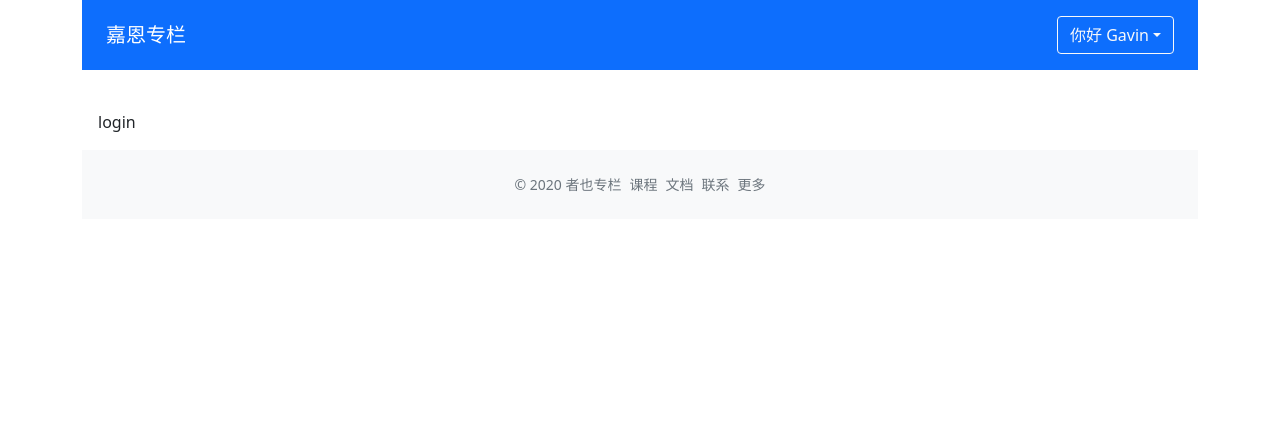
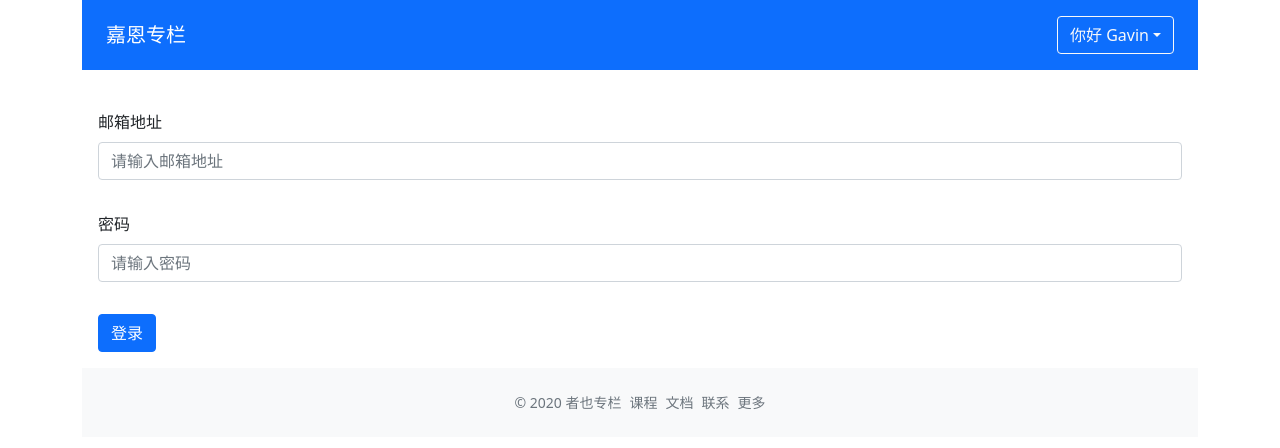
Before and after one commit to jiaen188/vue3-zhihu-project, a Vue app: page /login in a window 1280 px wide. Shown: the top 448 px of the page. Built offline with nearby package versions, Linux system fonts and the light colour scheme.

Commit message:
feaet: 添加路由

```diff
--- a/src/App.vue
+++ b/src/App.vue
@@ -1,16 +1,6 @@
 <template>
   <div class="container">
     <global-header :user="currentUser"></global-header>
-    <!-- <column-list :list="list" /> -->
-    <!-- <validate-form action="" @form-submit="onFormSubmit">
-      <div class="mb-3">
-        <label class="form-label">邮箱地址</label>
-        <validate-input ref="inputRef" :rules="emailRules" v-model="emailVal" type="text" placeholder="请输入邮箱地址" />
-      </div>
-      <template v-slot:submit>
-        <div class="btn btn-danger">提交</div>
-      </template>
-    </validate-form> -->
     <router-view></router-view>
     <footer class="text-center py-4 text-secondary bg-light mt-6">
       <small>
@@ -27,69 +17,23 @@
 </template>
 
 <script lang="ts">
-import { defineComponent, ref } from 'vue'
+import { defineComponent } from 'vue'
 import 'bootstrap/dist/css/bootstrap.min.css'
-import ColumnList, { ColumnProps } from './components/ColumnList.vue'
 import GlobalHeader, { UserProps } from './components/GlobalHeader.vue'
-import ValidateInput, { RulesProp } from './components/ValidateInput.vue'
-import ValidateForm from './components/ValidateForm.vue'
 
 const currentUser: UserProps = {
   isLogin: true,
   name: 'Gavin'
 }
-const testData: ColumnProps[] = [
-  {
-    id: 1,
-    title: 'test1的专栏',
-    desc: '这是的test1专栏，有一段非常有意思的简介，可以更新一下欧',
-    avatar: 'http://vue-maker.oss-cn-hangzhou.aliyuncs.com/vue-marker/5ee22dd58b3c4520912b9470.jpg?x-oss-process=image/resize,m_pad,h_100,w_100'
-  },
-  {
-    id: 2,
-    title: 'test2的专栏',
-    desc: '这是的test2专栏，有一段非常有意思的简介，可以更新一下欧',
-    avatar: 'http://vue-maker.oss-cn-hangzhou.aliyuncs.com/vue-marker/5ee22dd58b3c4520912b9470.jpg?x-oss-process=image/resize,m_pad,h_100,w_100'
-  },
-  {
-    id: 1,
-    title: 'test1的专栏',
-    desc: '这是的test1专栏，有一段非常有意思的简介，可以更新一下欧'
-    // avatar: 'http://vue-maker.oss-cn-hangzhou.aliyuncs.com/vue-marker/5ee22dd58b3c4520912b9470.jpg?x-oss-process=image/resize,m_pad,h_100,w_100'
-  },
-  {
-    id: 2,
-    title: 'test2的专栏',
-    desc: '这是的test2专栏，有一段非常有意思的简介，可以更新一下欧',
-    avatar: 'http://vue-maker.oss-cn-hangzhou.aliyuncs.com/vue-marker/5ee22dd58b3c4520912b9470.jpg?x-oss-process=image/resize,m_pad,h_100,w_100'
-  }
-]
 
 export default defineComponent({
   name: 'App',
   components: {
-    // ColumnList,
     GlobalHeader
-    // ValidateInput,
-    // ValidateForm
   },
   setup () {
-    const inputRef = ref<any>()
-    const emailVal = ref('ewrw@123.com')
-    const emailRules: RulesProp = [
-      { type: 'required', message: '电子邮箱地址不能为空' },
-      { type: 'email', message: '请输入正确格式的电子邮箱' }
-    ]
-    const onFormSubmit = (result: boolean) => {
-      console.log('onFormSubmit', result)
-    }
     return {
-      list: testData,
-      currentUser,
-      emailRules,
-      emailVal,
-      onFormSubmit,
-      inputRef
+      currentUser
     }
   }
 })
--- a/src/components/ColumnList.vue
+++ b/src/components/ColumnList.vue
@@ -6,7 +6,7 @@
           <img :src="column.avatar" :alt="column.title" class="rounded-circle border border-light my-3" >
           <h5 class="card-title">{{column.title}}</h5>
           <p class="card-text text-left">{{column.desc}}</p>
-          <a href="#" class="btn btn-outline-primary">进入专栏</a>
+          <router-link :to="`/column/${column._id}`" class="btn btn-outline-primary">进入专栏</router-link>
         </div>
       </div>
     </div>
--- a/src/router.ts
+++ b/src/router.ts
@@ -1,6 +1,7 @@
 import { createRouter, createWebHistory } from 'vue-router'
 import Home from './views/Home.vue'
 import Login from './views/Login.vue'
+import ColumnDetail from './views/ColumnDetail.vue'
 
 const routerHistory = createWebHistory()
 const router = createRouter({
@@ -15,6 +16,11 @@ const router = createRouter({
       path: '/login',
       name: 'login',
       component: Login
+    },
+    {
+      path: '/column/:id',
+      name: 'column',
+      component: ColumnDetail
     }
   ]
 })
--- /dev/null
+++ b/src/views/ColumnDetail.vue
@@ -0,0 +1,19 @@
+<template>
+  <h1>
+    <pre>{{route}}</pre>
+  </h1>
+</template>
+
+<script lang="ts">
+import { defineComponent } from 'vue'
+import { useRoute } from 'vue-router'
+
+export default defineComponent({
+  setup () {
+    const route = useRoute()
+    return {
+      route
+    }
+  }
+})
+</script>
--- a/src/views/Home.vue
+++ b/src/views/Home.vue
@@ -1,13 +1,49 @@
 <template>
   <div class="home-page">
-    home
+    <column-list :list="list" />
   </div>
 </template>
 
 <script lang="ts">
 import { defineComponent } from 'vue'
+import ColumnList, { ColumnProps } from '../components/ColumnList.vue'
+
+const testData: ColumnProps[] = [
+  {
+    id: 1,
+    title: 'test1的专栏',
+    desc: '这是的test1专栏，有一段非常有意思的简介，可以更新一下欧',
+    avatar: 'http://vue-maker.oss-cn-hangzhou.aliyuncs.com/vue-marker/5ee22dd58b3c4520912b9470.jpg?x-oss-process=image/resize,m_pad,h_100,w_100'
+  },
+  {
+    id: 2,
+    title: 'test2的专栏',
+    desc: '这是的test2专栏，有一段非常有意思的简介，可以更新一下欧',
+    avatar: 'http://vue-maker.oss-cn-hangzhou.aliyuncs.com/vue-marker/5ee22dd58b3c4520912b9470.jpg?x-oss-process=image/resize,m_pad,h_100,w_100'
+  },
+  {
+    id: 1,
+    title: 'test1的专栏',
+    desc: '这是的test1专栏，有一段非常有意思的简介，可以更新一下欧'
+    // avatar: 'http://vue-maker.oss-cn-hangzhou.aliyuncs.com/vue-marker/5ee22dd58b3c4520912b9470.jpg?x-oss-process=image/resize,m_pad,h_100,w_100'
+  },
+  {
+    id: 2,
+    title: 'test2的专栏',
+    desc: '这是的test2专栏，有一段非常有意思的简介，可以更新一下欧',
+    avatar: 'http://vue-maker.oss-cn-hangzhou.aliyuncs.com/vue-marker/5ee22dd58b3c4520912b9470.jpg?x-oss-process=image/resize,m_pad,h_100,w_100'
+  }
+]
 
 export default defineComponent({
-  name: 'Home'
+  name: 'Home',
+  components: {
+    ColumnList
+  },
+  setup () {
+    return {
+      list: testData
+    }
+  }
 })
 </script>
--- a/src/views/Login.vue
+++ b/src/views/Login.vue
@@ -1,13 +1,67 @@
 <template>
   <div class="login-page mx-auto p-3 w-330">
-    login
+    <validate-form @form-submit="onFormSubmit">
+      <div class="mb-3">
+        <label class="form-label">邮箱地址</label>
+        <validate-input
+          :rules="emailRules" v-model="emailVal"
+          placeholder="请输入邮箱地址"
+          type="text"
+          ref="inputRef"
+        />
+      </div>
+      <div class="mb-3">
+        <label class="form-label">密码</label>
+        <validate-input
+          type="password"
+          placeholder="请输入密码"
+          :rules="passwordRules"
+          v-model="passwordVal"
+        />
+      </div>
+      <template #submit>
+        <button type="submit" class="btn btn-primary btn-block btn-large">登录</button>
+      </template>
+    </validate-form>
   </div>
 </template>
 
 <script lang="ts">
-import { defineComponent } from 'vue'
+import { defineComponent, ref } from 'vue'
+import { useRouter } from 'vue-router'
+import ValidateInput, { RulesProp } from '../components/ValidateInput.vue'
+import ValidateForm from '../components/ValidateForm.vue'
 
 export default defineComponent({
-  name: 'Login'
+  name: 'Login',
+  components: {
+    ValidateInput,
+    ValidateForm
+  },
+  setup () {
+    const router = useRouter()
+    const emailVal = ref('')
+    const emailRules: RulesProp = [
+      { type: 'required', message: '电子邮箱地址不能为空' },
+      { type: 'email', message: '请输入正确的电子邮箱格式' }
+    ]
+    const passwordVal = ref('')
+    const passwordRules: RulesProp = [
+      { type: 'required', message: '密码不能为空' }
+    ]
+    const onFormSubmit = (result: boolean) => {
+      console.log('result', result)
+      if (result) {
+        router.push('/')
+      }
+    }
+    return {
+      emailRules,
+      emailVal,
+      passwordVal,
+      passwordRules,
+      onFormSubmit
+    }
+  }
 })
 </script>
```
